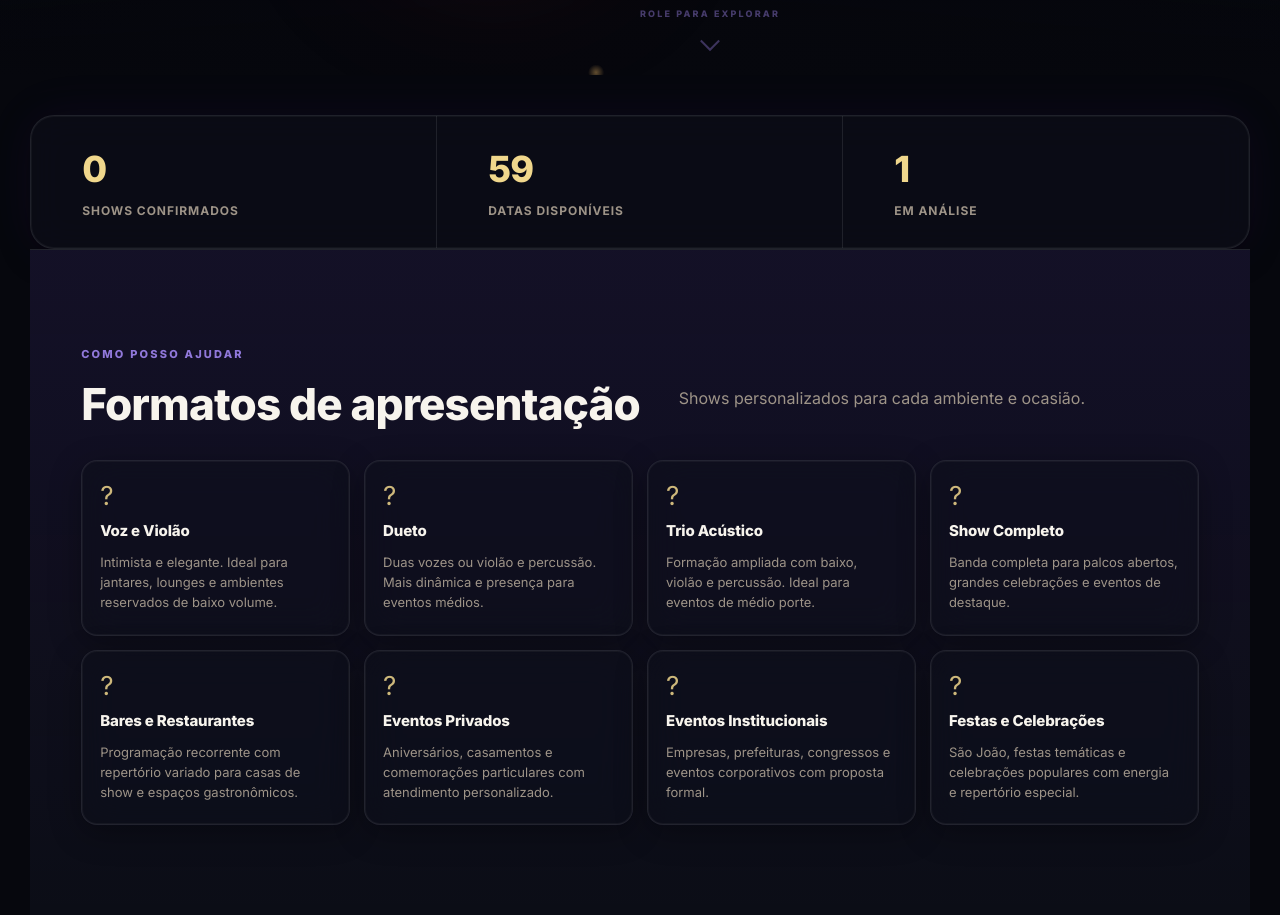
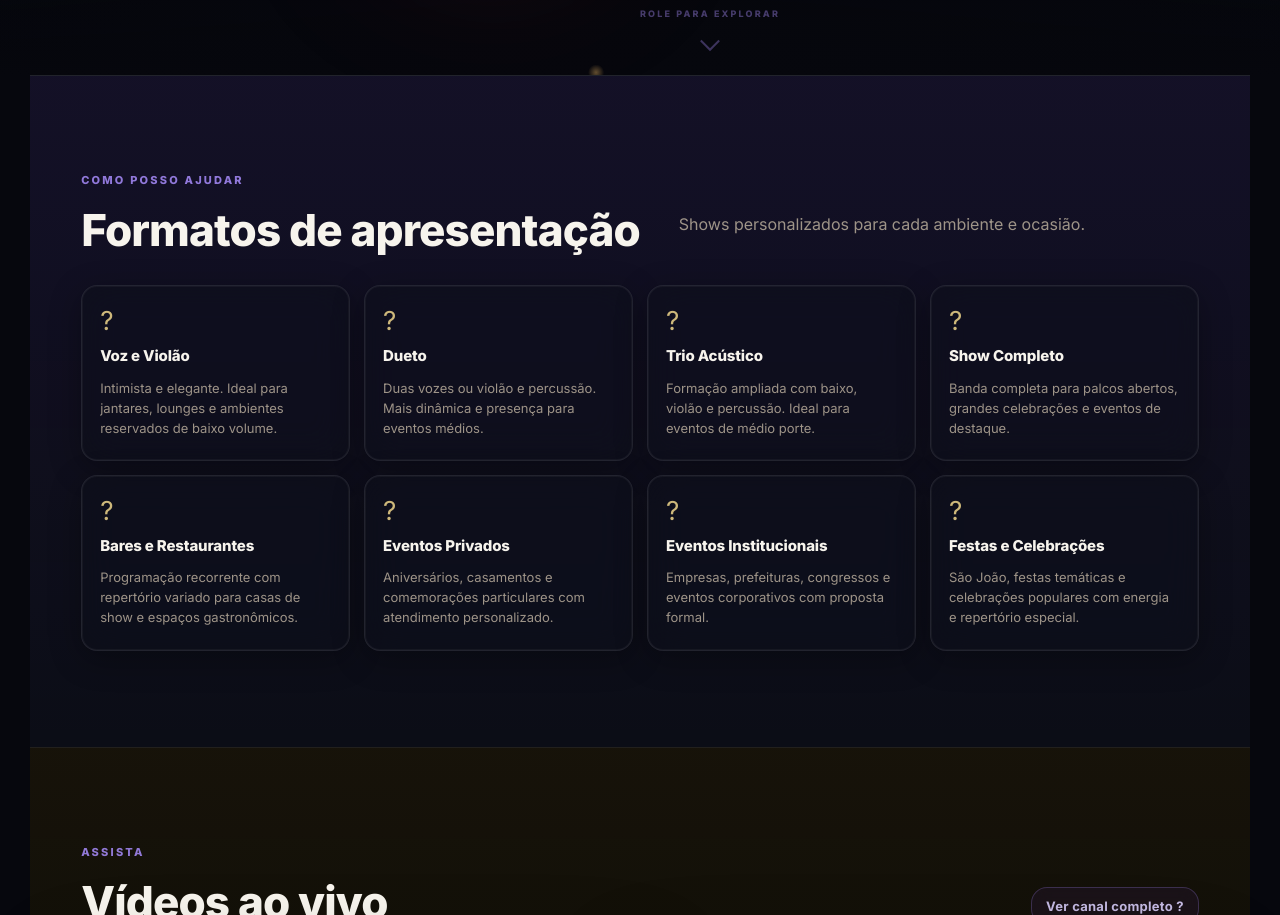
Before and after one commit to kleberdolli/agenda-kleber-dolli, a website: page index.html in a window 1280 px wide. Shown: the part 805-1720 px from the top of the page. Drawn offline with nearby package versions, Linux system fonts and the light colour scheme; no server answers.

Commit message:
Add files via upload

```diff
--- a/index.html
+++ b/index.html
@@ -97,20 +97,9 @@
       </audio>
 
       <!-- ?? Contadores (discretos, abaixo do hero) ?? -->
-      <section class="status-strip reveal" aria-label="Resumo da agenda">
-        <article>
-          <span id="confirmedCount">0</span>
-          <strong>shows confirmados</strong>
-        </article>
-        <article>
-          <span id="availableCount">0</span>
-          <strong>datas disponíveis</strong>
-        </article>
-        <article>
-          <span id="pendingCount">0</span>
-          <strong>em análise</strong>
-        </article>
-      </section>
+      <span id="confirmedCount" hidden></span>
+      <span id="availableCount" hidden></span>
+      <span id="pendingCount"   hidden></span>
 
       <!-- ??????????????????????????????????????????
            FORMATOS DE APRESENTAÇÃO
```
